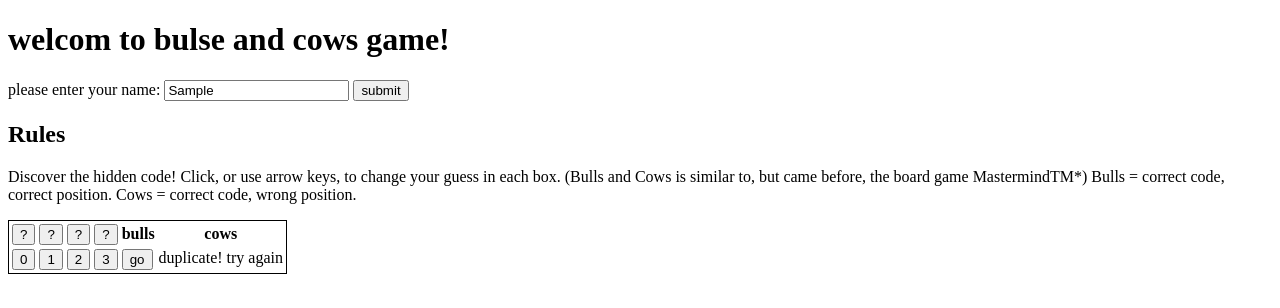
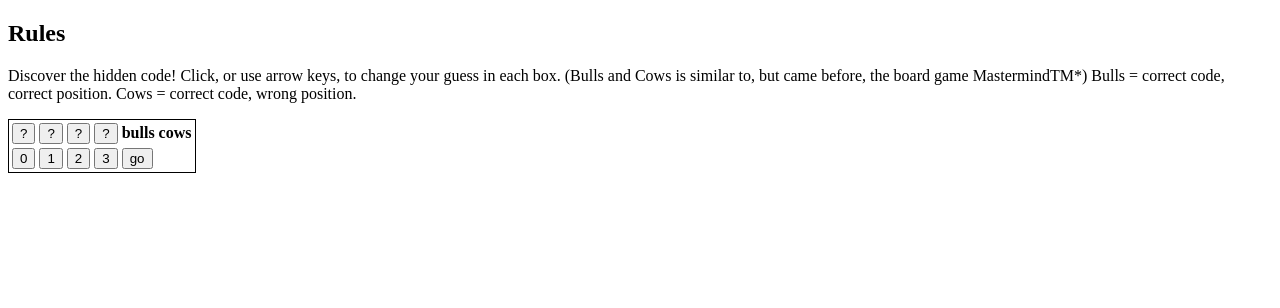
Before and after one commit to yoavi1/repo-iitc-, a plain HTML site: page Passover projects/Bulls and cows/index.html in a window 1280 px wide. Both pictures are taken after typing "Sample" into the empty fields and a click on the button "submit". Drawn offline with Linux system fonts and the light colour scheme.

Commit message:
the note

```diff
--- a/Passover projects/Bulls and cows/index.html
+++ b/Passover projects/Bulls and cows/index.html
@@ -14,7 +14,7 @@
         <input id="playerName" type="text" placeholder="enter name please" />
         <button onclick="startGame()" id="submitName">submit</button>
       </div>
-      <div class="gamePage">
+      <div style="display: none" class="gamePage">
         <h2>Rules</h2>
         <p>
           Discover the hidden code! Click, or use arrow keys, to change your
@@ -69,8 +69,6 @@
               </button>
             </td>
             <td><button onclick="calculateBullsAndCows()">go</button></td>
-          </td>
-          <td id="duplicateAlert" style="display: none;">duplicate! try again</td>
           </tr>
         </table>
       </div>
--- a/Passover projects/Bulls and cows/script.js
+++ b/Passover projects/Bulls and cows/script.js
@@ -1,62 +1,114 @@
-const playerName = document.querySelector('#playerName');
-let computerCodeNumbersArray =[];
+let playerName; //document.querySelector('#playerName');
+let computerCodeNumbersArray = [];
 let playerGuessesArray = [];
 let trys = 0;
-const guessesTable =document.querySelector('#guessesTable');
+const guessesTable = document.querySelector('#guessesTable');
 let bulls;
 let cows;
 // history use object
-const historyGames= [];
+const historyGames = [];
 
-
-function changeNumber(btnNum){
-    const button = document.querySelector(`#${btnNum}`)
-    let buttonValue = parseInt(button.innerText);
-    if(buttonValue<9){
-        buttonValue++
-    }
-    else{
-        buttonValue=0
-    }
-    button.innerText=buttonValue;
-    document.querySelector("#duplicateAlert").style.display = "none";
+function getPlayerName() {
+  playerName = document.querySelector('#playerName').value;
 }
 
-function newRound(){
+function restGameOption() {
+  document.querySelector('#victuryHedear').remove();
+  document.querySelector('.startPage').style.display = 'inline';
+  document.querySelector('#restGameButton').remove();
+}
+
+function changeNumber(btnNum) {
+  const button = document.querySelector(`#${btnNum}`);
+  let buttonValue = parseInt(button.innerText);
+  if (buttonValue < 9) {
+    buttonValue++;
+  } else {
+    buttonValue = 0;
+  }
+  button.innerText = buttonValue;
+}
+
+function newRound() {
+  playerName = '';
   computerCodeNumbersArray = [];
   playerGuessesArray = [];
   trys = 0;
   bulls = 0;
   cows = 0;
-    // document.querySelector('#btn1').innerText=0;
-    // document.querySelector('#btn2').innerText=1;
-    // document.querySelector('#btn3').innerText=2;
-    // document.querySelector('#btn4').innerText=3;
+  guessesTable.innerHTML = ` <tr>
+            <th><button>?</button></th>
+            <th><button>?</button></th>
+            <th><button>?</button></th>
+            <th><button>?</button></th>
+            <th>bulls</th>
+            <th>cows</th>
+          </tr>
+          <tr>
+            <td>
+              <button
+                class="btnNumbers"
+                id="btn1"
+                onclick="changeNumber('btn1')"
+              >
+                0
+              </button>
+            </td>
+            <td>
+              <button
+                class="btnNumbers"
+                id="btn2"
+                onclick="changeNumber('btn2')"
+              >
+                1
+              </button>
+            </td>
+            <td>
+              <button
+                class="btnNumbers"
+                id="btn3"
+                onclick="changeNumber('btn3')"
+              >
+                2
+              </button>
+            </td>
+            <td>
+              <button
+                class="btnNumbers"
+                id="btn4"
+                onclick="changeNumber('btn4')"
+              >
+                3
+              </button>
+            </td>
+            <td><button onclick="calculateBullsAndCows()">go</button></td>
+          </tr>`;
 }
 
-
 // after submit clicked hide the button of submit
-function generateRandomCode(){
-    for(arrayIndex= 0; arrayIndex<4;arrayIndex++){
-        computerCodeNumbersArray[arrayIndex] = Math.floor(Math.random()*10);
+function generateRandomCode() {
+  for (arrayIndex = 0; arrayIndex < 4; arrayIndex++) {
+    computerCodeNumbersArray[arrayIndex] = Math.floor(Math.random() * 10);
   }
 }
 
-function addCodeToPlayerGuessesArray(){
+function addCodeToPlayerGuessesArray() {
   const btnNumbers = document.querySelectorAll('.btnNumbers');
-for(indexArray = 0;indexArray< 4; indexArray++){
+  for (indexArray = 0; indexArray < 4; indexArray++) {
     playerGuessesArray[indexArray] = btnNumbers[indexArray].innerText;
   }
 }
 
-function userGuessToTable(){
-    guessesTable.insertRow(guessesTable.rows.length-1);
-    guessesTable.rows[guessesTable.rows.length-2].innerHTML += `<td>${playerGuessesArray[0]}</td>
+function userGuessToTable() {
+  guessesTable.insertRow(guessesTable.rows.length - 1);
+  guessesTable.rows[
+    guessesTable.rows.length - 2
+  ].innerHTML += `<td>${playerGuessesArray[0]}</td>
     <td>${playerGuessesArray[1]}</td>
     <td>${playerGuessesArray[2]}</td>
     <td>${playerGuessesArray[3]}</td>
     <td>${bulls}</td>
-    <td>${cows}</td>`
+    <td>${cows}</td>`;
 }
 
 function isDuplicate(array) {
@@ -64,16 +116,21 @@ function isDuplicate(array) {
     for (j = 0; j < 4; j++) {
       if (i == j) {
         continue;
-        } else if(parseInt(array[i]) == (parseInt(array[j]))) {
-
-            document.querySelector("#duplicateAlert").style.display = "inline"
+      } else if (parseInt(array[i]) == parseInt(array[j])) {
+        // document.querySelector('#duplicateAlert').style.display = 'inline';
+        const duplicateWarrning = document.createElement('p');
+        // duplicateWarrning.classList.add('gamePage');
+        duplicateWarrning.innerText = 'duplicate try again!';
+        document.querySelector('.gamePage').appendChild(duplicateWarrning);
+        setTimeout(() => {
+          duplicateWarrning.remove();
+        }, 1800);
         return true;
       }
     }
   }
-    return false
+  return false;
 }
-
 
 function findCows(array1, array2) {
   numCows = 0;
@@ -97,50 +154,57 @@ function findCows(array1, array2) {
   return numBulls;
 }
 
-  function isWin(){
-    if(bulls==4){
-        return true
+function isWin() {
+  if (bulls == 4) {
+    return true;
   }
 }
 
-function startGame(){
-    newRound()
-    generateRandomCode()
-while(isDuplicate(computerCodeNumbersArray)){
-    generateRandomCode()
+function startGame() {
+  newRound();
+  getPlayerName();
+  //start only if user entered name
+  if (document.querySelector('#playerName').value == '') {
+    return;
   }
-    // move to the game page
-    // the user choose code
+  //stop display the first page
+  document.querySelector('.startPage').style.display = 'none';
+  //display the game page
+  document.querySelector('.gamePage').style.display = 'inline';
+
+  generateRandomCode();
+  while (isDuplicate(computerCodeNumbersArray)) {
+    generateRandomCode();
+  }
+  console.log(computerCodeNumbersArray);
 }
 
-function calculateBullsAndCows(){
+function calculateBullsAndCows() {
   addCodeToPlayerGuessesArray();
 
-   if(!isDuplicate(playerGuessesArray)){
+  if (!isDuplicate(playerGuessesArray)) {
     trys++;
-   bulls = findBulls(computerCodeNumbersArray,playerGuessesArray);
-   cows = findCows(computerCodeNumbersArray,playerGuessesArray);
+    bulls = findBulls(computerCodeNumbersArray, playerGuessesArray);
+    cows = findCows(computerCodeNumbersArray, playerGuessesArray);
     userGuessToTable();
-   if(isWin()){
-    // gameInfo = {Name:playerName,
-    //      trys:trys,
-    //      code: function(){
-    //         codeNum = "";
-    //                for (const iterator of computerCodeNumbersArray) {
-    //                codeNum+ iterator  } }
-    //                }
+    if (isWin()) {
+      document.querySelector('.gamePage').style.display = 'none';
+      const victuryHedear = document.createElement('h1');
+      victuryHedear.setAttribute('id', 'victuryHedear');
+      victuryHedear.innerText += `congratulation ${playerName} you win the game after only ${trys} trys`;
+      document.querySelector('body').appendChild(victuryHedear);
+      const restGameButton = document.createElement('button');
+      restGameButton.setAttribute('id', 'restGameButton');
+      document.querySelector('body').appendChild(restGameButton);
+      restGameButton.value = 'reset game';
+      restGameButton.addEventListener('click', restGameOption);
     }
   }
 }
 
-
 // findBulls
 // findCows
 //is win
-
-
-
-
 
 // function findBulls(array) {
 //     numBulls=0;
@@ -156,19 +220,9 @@ function calculateBullsAndCows(){
 //     return numBulls;
 //   }
 
-
-
-
-
-
-
 //     function addTableRow(){
 
 //     }
-
-
-
-
 
 // function calculateBullsAndCows(){
 
```
Lines whose indentation alone changed are shown as unchanged.
